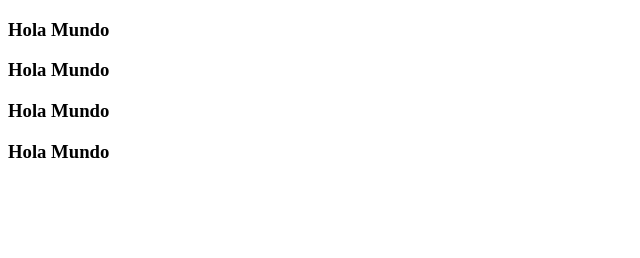
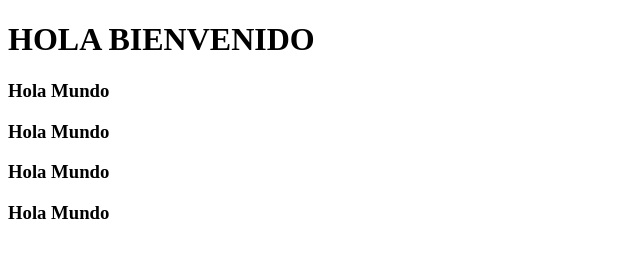
Before and after one commit to jhonatantiradoc/miweb, a plain HTML site: page index.html in a window 1280 px wide. Shown: the whole page, without its empty margins (0-640 px from the left). Drawn offline with Linux system fonts and the light colour scheme.

Commit message:
Agregué el titulo

```diff
--- a/index.html
+++ b/index.html
@@ -7,6 +7,7 @@
     <link rel="stylesheet" href="css/main.css">
 </head>
 <body>
+    <h1>HOLA BIENVENIDO</h1>
     <div class="container">
     </div>
     <div class="holamundo">
```
